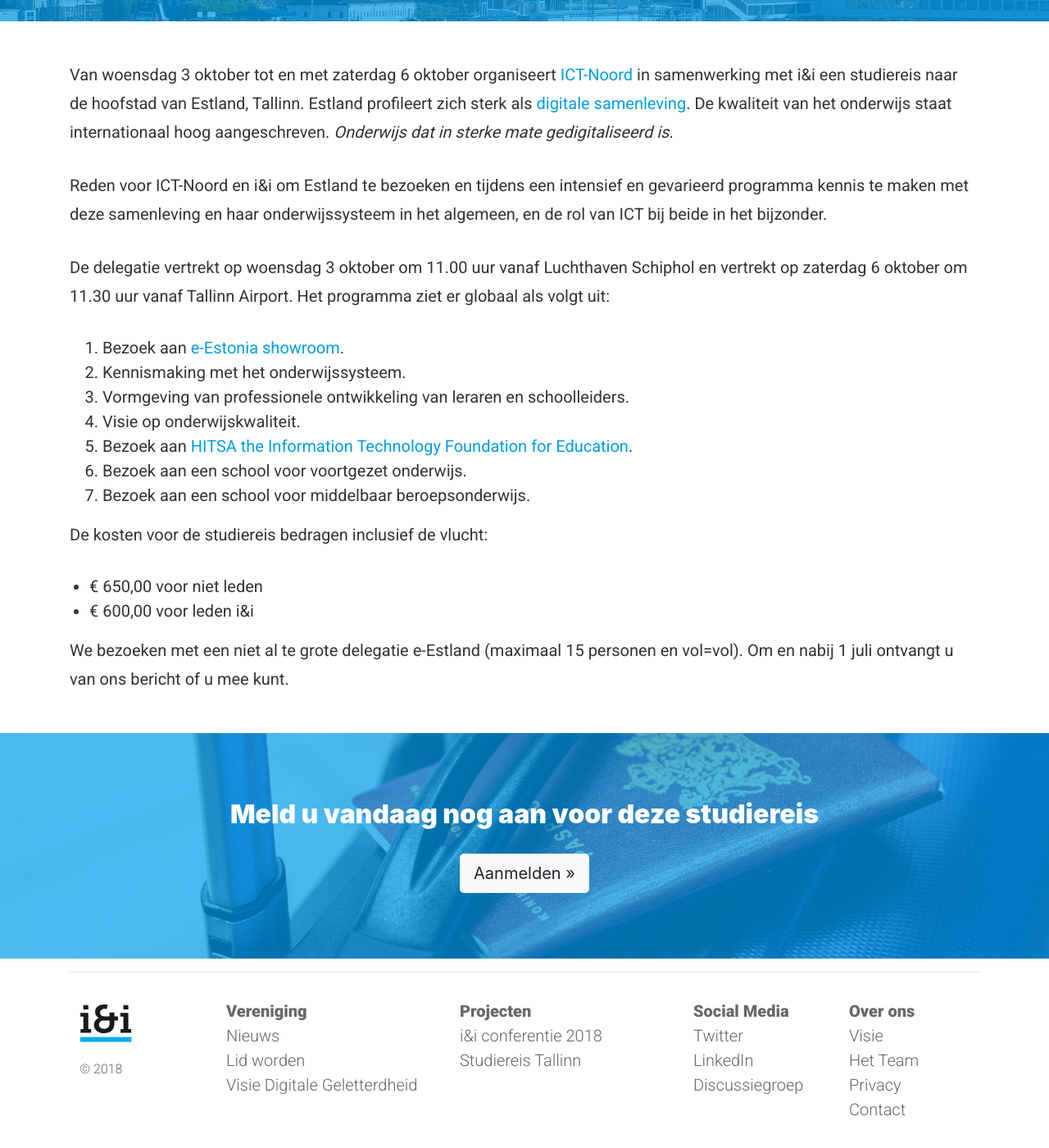
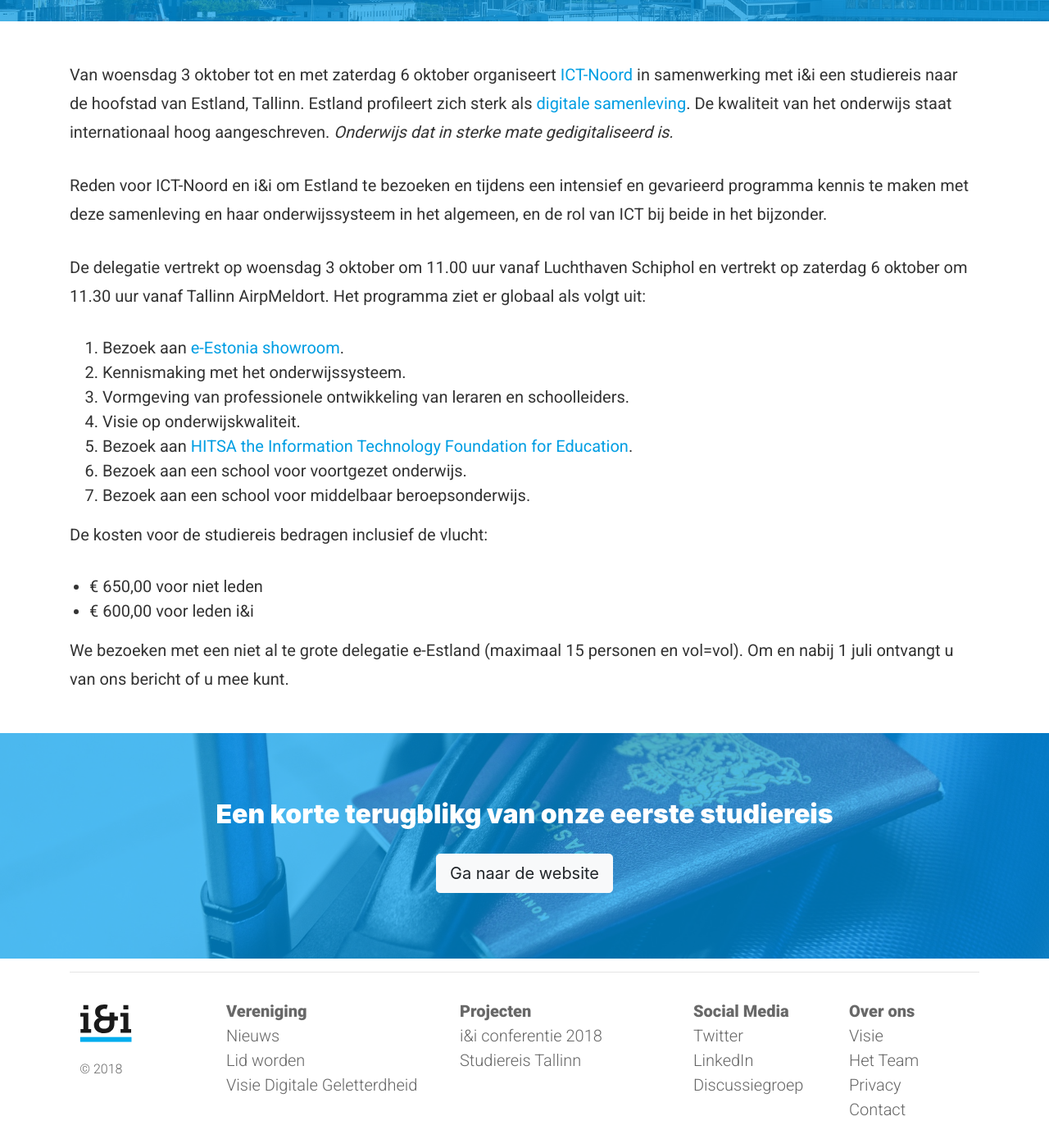
Before and after one commit to ieni/website, a Jekyll site: the page built from _projects/studiereis-tallinn.md, in a window 1280 px wide and 1400 px high, scrolled down 364 px. Shown: the whole window at 82% size. Built offline with Jekyll 4.4.1, drawn with Linux system fonts in a browser that asks for light colours.

Commit message:
Update studiereis-tallinn.md

```diff
--- a/_projects/studiereis-tallinn.md
+++ b/_projects/studiereis-tallinn.md
@@ -4,8 +4,8 @@
 website: https://forms.office.com/Pages/ResponsePage.aspx?id=eBHCLymeaUmPJtdreO9MNNphwHuEv0FDm7u7N1QXjX1UOE1ZVjVOME9WNk1CT1NQN1VWRllRM1ExNC4u
 layout: project
 author: "Ramon Moorlag"
-customReadMore: "Meld u vandaag nog aan voor deze studiereis"
-customWebsiteTitle: "Aanmelden »"
+customReadMore: "Een korte terugblikg van onze eerste studiereis"
+customWebsiteTitle: ""
 customBackgroundImage: /assets/img/content/travel.jpg
 header: /assets/img/content/studiereis-tallinn.jpg
 ---
@@ -15,7 +15,7 @@
 
 Reden voor ICT-Noord en i&i om Estland te bezoeken en tijdens een intensief en gevarieerd programma kennis te maken met deze samenleving en haar onderwijssysteem in het algemeen, en de rol van ICT bij beide in het bijzonder.
 
-De delegatie vertrekt op woensdag 3 oktober om 11.00 uur vanaf Luchthaven Schiphol en vertrekt op zaterdag 6 oktober om 11.30 uur vanaf Tallinn Airport.
+De delegatie vertrekt op woensdag 3 oktober om 11.00 uur vanaf Luchthaven Schiphol en vertrekt op zaterdag 6 oktober om 11.30 uur vanaf Tallinn AirpMeldort.
 Het programma ziet er globaal als volgt uit:
 
 1. Bezoek aan [e-Estonia showroom](https://e-estonia.com/showroom).
```
